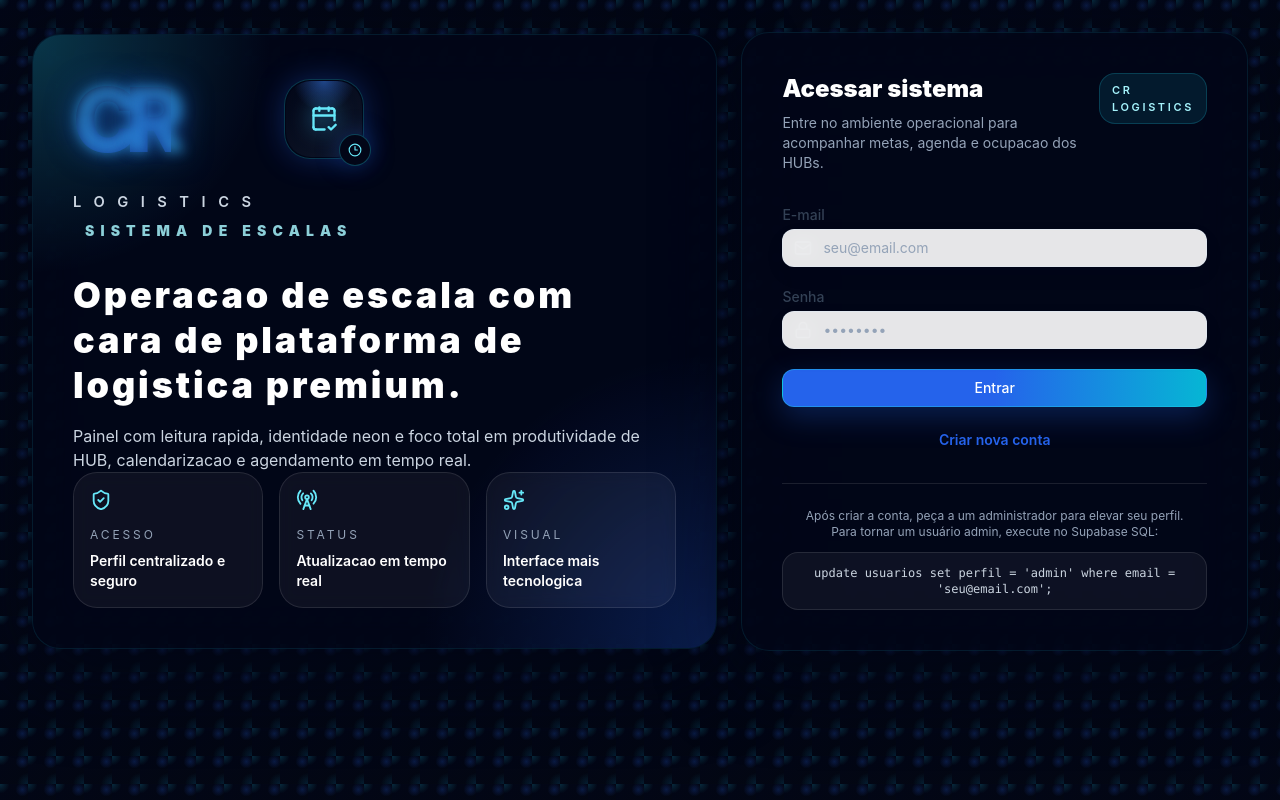
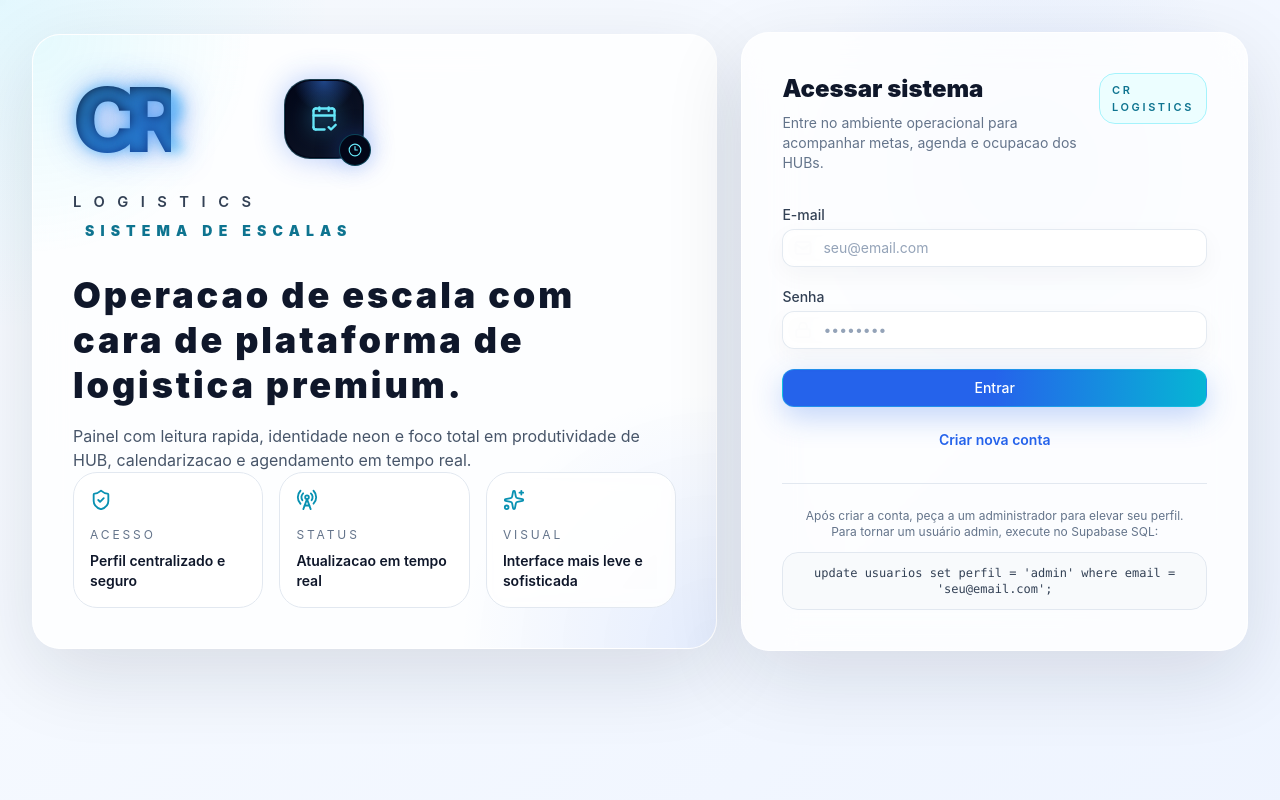
Before and after one commit to ACSTECN/ESCALASCR, a React (Vite) app: page /login in a window 1280 px wide. Built offline with nearby package versions, Linux system fonts and the light colour scheme; no server answers.

Commit message:
refine: clareia a identidade visual do sistema
- suaviza o fundo global e remove o wallpaper pesado para deixar o layout mais leve
- clareia sidebar, cards, login e pagina publica mantendo a identidade tecnologica

```diff
--- a/src/components/ui/PageHeader.tsx
+++ b/src/components/ui/PageHeader.tsx
@@ -10,11 +10,11 @@ export function PageHeader({ title, description, actions }: PageHeaderProps) {
   return (
     <div className="flex flex-col sm:flex-row sm:items-center sm:justify-between gap-3 mb-6">
       <div>
-        <div className="text-[11px] font-semibold uppercase tracking-[0.32em] text-cyan-300/80">
+        <div className="text-[11px] font-semibold uppercase tracking-[0.32em] text-cyan-700/80">
           CR Logistics
         </div>
-        <h1 className="text-2xl font-black tracking-[0.04em] text-white">{title}</h1>
-        {description && <p className="text-sm text-slate-400 mt-0.5">{description}</p>}
+        <h1 className="text-2xl font-black tracking-[0.04em] text-slate-900">{title}</h1>
+        {description && <p className="text-sm text-slate-500 mt-0.5">{description}</p>}
       </div>
       {actions && <div className="flex items-center gap-2 flex-wrap">{actions}</div>}
     </div>
--- a/src/index.css
+++ b/src/index.css
@@ -8,12 +8,11 @@
     -moz-osx-font-smoothing: grayscale;
   }
   body {
-    @apply bg-slate-950 text-slate-100;
+    @apply bg-slate-100 text-slate-800;
     background-image:
-      radial-gradient(circle at top left, rgba(56, 189, 248, 0.12), transparent 22%),
-      radial-gradient(circle at 85% 10%, rgba(37, 99, 235, 0.18), transparent 20%),
-      radial-gradient(circle at bottom right, rgba(14, 165, 233, 0.12), transparent 24%),
-      linear-gradient(180deg, #020617 0%, #07111f 42%, #020617 100%);
+      radial-gradient(circle at top left, rgba(56, 189, 248, 0.08), transparent 24%),
+      radial-gradient(circle at top right, rgba(37, 99, 235, 0.06), transparent 20%),
+      linear-gradient(180deg, #f8fbff 0%, #eef4ff 56%, #f8fafc 100%);
     background-attachment: fixed;
   }
 }
@@ -26,13 +25,13 @@
     @apply btn border border-cyan-400/40 bg-gradient-to-r from-brand-600 via-blue-600 to-cyan-500 text-white shadow-[0_10px_30px_rgba(37,99,235,0.28)] hover:brightness-110 focus:ring-brand-500;
   }
   .btn-secondary {
-    @apply btn border border-white/10 bg-slate-900/80 text-slate-100 shadow-[0_10px_24px_rgba(2,6,23,0.24)] backdrop-blur hover:bg-slate-800/90 focus:ring-brand-500;
+    @apply btn border border-slate-200 bg-white/90 text-slate-700 shadow-[0_10px_24px_rgba(15,23,42,0.08)] backdrop-blur hover:bg-white focus:ring-brand-500;
   }
   .btn-danger {
     @apply btn border border-red-500/30 bg-gradient-to-r from-red-600 to-rose-500 text-white shadow-[0_10px_30px_rgba(239,68,68,0.24)] hover:brightness-110 focus:ring-red-500;
   }
   .btn-ghost {
-    @apply btn text-slate-300 hover:bg-white/5 hover:text-white;
+    @apply btn text-slate-600 hover:bg-slate-100 hover:text-slate-900;
   }
   .input {
     @apply w-full rounded-xl border border-slate-200/90 bg-white/90 px-3 py-2 text-sm text-slate-800 placeholder-slate-400 shadow-[0_8px_24px_rgba(15,23,42,0.04)] backdrop-blur focus:border-cyan-400 focus:outline-none focus:ring-1 focus:ring-cyan-400;
@@ -47,20 +46,19 @@
     @apply inline-flex items-center rounded-full px-2 py-0.5 text-xs font-medium;
   }
   .tech-panel {
-    @apply rounded-[28px] border border-cyan-400/10 bg-slate-950/80 shadow-[0_25px_80px_rgba(2,6,23,0.62)] backdrop-blur-xl;
+    @apply rounded-[28px] border border-white/80 bg-white/80 shadow-[0_25px_80px_rgba(15,23,42,0.12)] backdrop-blur-xl;
   }
   .tech-grid {
     background-image:
-      linear-gradient(rgba(148, 163, 184, 0.08) 1px, transparent 1px),
-      linear-gradient(90deg, rgba(148, 163, 184, 0.08) 1px, transparent 1px);
-    background-size: 28px 28px;
+      linear-gradient(rgba(148, 163, 184, 0.03) 1px, transparent 1px),
+      linear-gradient(90deg, rgba(148, 163, 184, 0.03) 1px, transparent 1px);
+    background-size: 36px 36px;
   }
   .tech-surface {
     background-image:
-      radial-gradient(circle at top left, rgba(34, 211, 238, 0.18), transparent 24%),
-      radial-gradient(circle at 80% 20%, rgba(37, 99, 235, 0.22), transparent 22%),
-      radial-gradient(circle at bottom right, rgba(14, 165, 233, 0.15), transparent 28%),
-      linear-gradient(135deg, rgba(2, 6, 23, 0.98), rgba(3, 7, 18, 0.98));
+      radial-gradient(circle at top left, rgba(34, 211, 238, 0.1), transparent 22%),
+      radial-gradient(circle at 80% 20%, rgba(37, 99, 235, 0.08), transparent 20%),
+      linear-gradient(135deg, rgba(248, 251, 255, 0.98), rgba(238, 244, 255, 0.98));
   }
   .neon-divider {
     @apply h-px bg-gradient-to-r from-transparent via-cyan-400/60 to-transparent;
--- a/src/pages/LoginPage.tsx
+++ b/src/pages/LoginPage.tsx
@@ -55,18 +55,18 @@ export function LoginPage() {
   };
 
   return (
-    <div className="min-h-screen tech-surface tech-grid p-4 lg:p-8">
+    <div className="min-h-screen tech-surface p-4 lg:p-8">
       <div className="mx-auto grid min-h-full w-full max-w-7xl items-center gap-6 lg:grid-cols-[1.15fr_0.85fr]">
-        <section className="tech-panel relative hidden overflow-hidden p-10 text-white lg:block">
-          <div className="absolute inset-0 bg-[radial-gradient(circle_at_top_left,_rgba(34,211,238,0.24),_transparent_26%),radial-gradient(circle_at_bottom_right,_rgba(37,99,235,0.26),_transparent_32%)]" />
-          <div className="relative z-10 flex h-full flex-col justify-between">
+        <section className="tech-panel relative hidden overflow-hidden p-10 lg:block">
+          <div className="absolute inset-0 bg-[radial-gradient(circle_at_top_left,_rgba(34,211,238,0.1),_transparent_24%),radial-gradient(circle_at_bottom_right,_rgba(37,99,235,0.12),_transparent_28%)]" />
+          <div className="relative z-10 flex h-full flex-col justify-between text-slate-800">
             <div className="space-y-8">
-              <BrandLogo light subtitle="Sistema de Escalas" />
+              <BrandLogo subtitle="Sistema de Escalas" />
               <div className="max-w-xl">
-                <h1 className="text-4xl font-black leading-tight tracking-[0.08em]">
+                <h1 className="text-4xl font-black leading-tight tracking-[0.08em] text-slate-900">
                   Operacao de escala com cara de plataforma de logistica premium.
                 </h1>
-                <p className="mt-4 text-base text-slate-300">
+                <p className="mt-4 text-base text-slate-600">
                   Painel com leitura rapida, identidade neon e foco total em produtividade de HUB,
                   calendarizacao e agendamento em tempo real.
                 </p>
@@ -74,20 +74,20 @@ export function LoginPage() {
             </div>
 
             <div className="grid grid-cols-3 gap-4">
-              <div className="rounded-3xl border border-white/10 bg-white/5 p-4 backdrop-blur">
-                <ShieldCheck className="text-cyan-300" size={22} />
-                <div className="mt-4 text-xs uppercase tracking-[0.24em] text-slate-400">Acesso</div>
-                <div className="mt-2 text-sm font-semibold">Perfil centralizado e seguro</div>
+              <div className="rounded-3xl border border-slate-200 bg-white/90 p-4 backdrop-blur">
+                <ShieldCheck className="text-cyan-600" size={22} />
+                <div className="mt-4 text-xs uppercase tracking-[0.24em] text-slate-500">Acesso</div>
+                <div className="mt-2 text-sm font-semibold text-slate-900">Perfil centralizado e seguro</div>
               </div>
-              <div className="rounded-3xl border border-white/10 bg-white/5 p-4 backdrop-blur">
-                <RadioTower className="text-cyan-300" size={22} />
-                <div className="mt-4 text-xs uppercase tracking-[0.24em] text-slate-400">Status</div>
-                <div className="mt-2 text-sm font-semibold">Atualizacao em tempo real</div>
+              <div className="rounded-3xl border border-slate-200 bg-white/90 p-4 backdrop-blur">
+                <RadioTower className="text-cyan-600" size={22} />
+                <div className="mt-4 text-xs uppercase tracking-[0.24em] text-slate-500">Status</div>
+                <div className="mt-2 text-sm font-semibold text-slate-900">Atualizacao em tempo real</div>
               </div>
-              <div className="rounded-3xl border border-white/10 bg-white/5 p-4 backdrop-blur">
-                <Sparkles className="text-cyan-300" size={22} />
-                <div className="mt-4 text-xs uppercase tracking-[0.24em] text-slate-400">Visual</div>
-                <div className="mt-2 text-sm font-semibold">Interface mais tecnologica</div>
+              <div className="rounded-3xl border border-slate-200 bg-white/90 p-4 backdrop-blur">
+                <Sparkles className="text-cyan-600" size={22} />
+                <div className="mt-4 text-xs uppercase tracking-[0.24em] text-slate-500">Visual</div>
+                <div className="mt-2 text-sm font-semibold text-slate-900">Interface mais leve e sofisticada</div>
               </div>
             </div>
           </div>
@@ -95,30 +95,30 @@ export function LoginPage() {
 
         <div className="mx-auto w-full max-w-xl">
           <div className="mb-8 flex justify-center lg:hidden">
-            <BrandLogo light subtitle="Sistema de Escalas" />
+            <BrandLogo subtitle="Sistema de Escalas" />
           </div>
 
           <div className="tech-panel overflow-hidden p-8 lg:p-10">
             <div className="mb-8 flex items-start justify-between gap-4">
               <div>
-                <h2 className="text-2xl font-black text-white">Acessar sistema</h2>
-                <p className="mt-2 text-sm text-slate-400">
+                <h2 className="text-2xl font-black text-slate-900">Acessar sistema</h2>
+                <p className="mt-2 text-sm text-slate-500">
                   Entre no ambiente operacional para acompanhar metas, agenda e ocupacao dos HUBs.
                 </p>
               </div>
-              <div className="hidden sm:block rounded-2xl border border-cyan-400/20 bg-cyan-400/10 px-3 py-2 text-[11px] font-semibold uppercase tracking-[0.24em] text-cyan-200">
+              <div className="hidden sm:block rounded-2xl border border-cyan-200 bg-cyan-50 px-3 py-2 text-[11px] font-semibold uppercase tracking-[0.24em] text-cyan-700">
                 CR Logistics
               </div>
             </div>
 
             {!isSupabaseConfigured && (
-              <div className="mb-4 rounded-2xl border border-amber-400/20 bg-amber-400/10 p-3 text-sm text-amber-200">
+              <div className="mb-4 rounded-2xl border border-amber-200 bg-amber-50 p-3 text-sm text-amber-800">
                 ⚠️ Supabase não configurado. Crie um arquivo <code className="rounded bg-amber-100 px-1">.env</code> com <code className="rounded bg-amber-100 px-1">VITE_SUPABASE_URL</code> e <code className="rounded bg-amber-100 px-1">VITE_SUPABASE_ANON_KEY</code>.
               </div>
             )}
 
             {error && (
-              <div className="mb-4 rounded-2xl border border-red-400/20 bg-red-500/10 p-3 text-sm text-red-200">
+              <div className="mb-4 rounded-2xl border border-red-200 bg-red-50 p-3 text-sm text-red-700">
                 {error}
               </div>
             )}
@@ -170,13 +170,13 @@ export function LoginPage() {
               </button>
             </div>
 
-            <div className="mt-8 border-t border-white/10 pt-6 text-center text-xs text-slate-400">
+            <div className="mt-8 border-t border-slate-200 pt-6 text-center text-xs text-slate-500">
               <p>
                 Após criar a conta, peça a um administrador para elevar seu perfil.
                 <br />
                 Para tornar um usuário admin, execute no Supabase SQL:
               </p>
-              <code className="mt-3 block rounded-2xl border border-white/10 bg-white/5 p-3 text-slate-300">
+              <code className="mt-3 block rounded-2xl border border-slate-200 bg-slate-50 p-3 text-slate-700">
                 update usuarios set perfil = 'admin' where email = 'seu@email.com';
               </code>
             </div>
```
Also changed, not shown: src/components/calendar/ColetaCard.tsx (+7 -7 lines), src/components/layout/Sidebar.tsx (+13 -13 lines), src/pages/InteresseEntregadorPage.tsx (+32 -32 lines).
